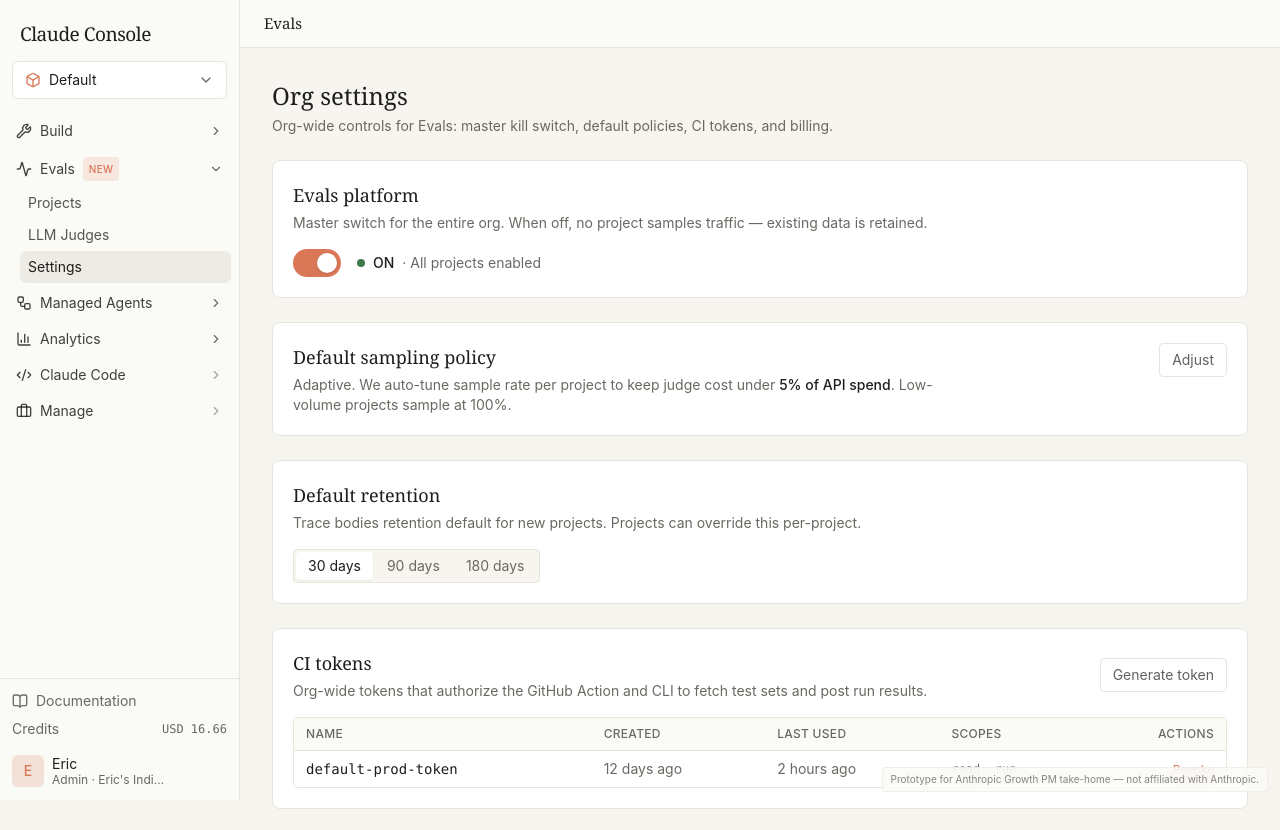
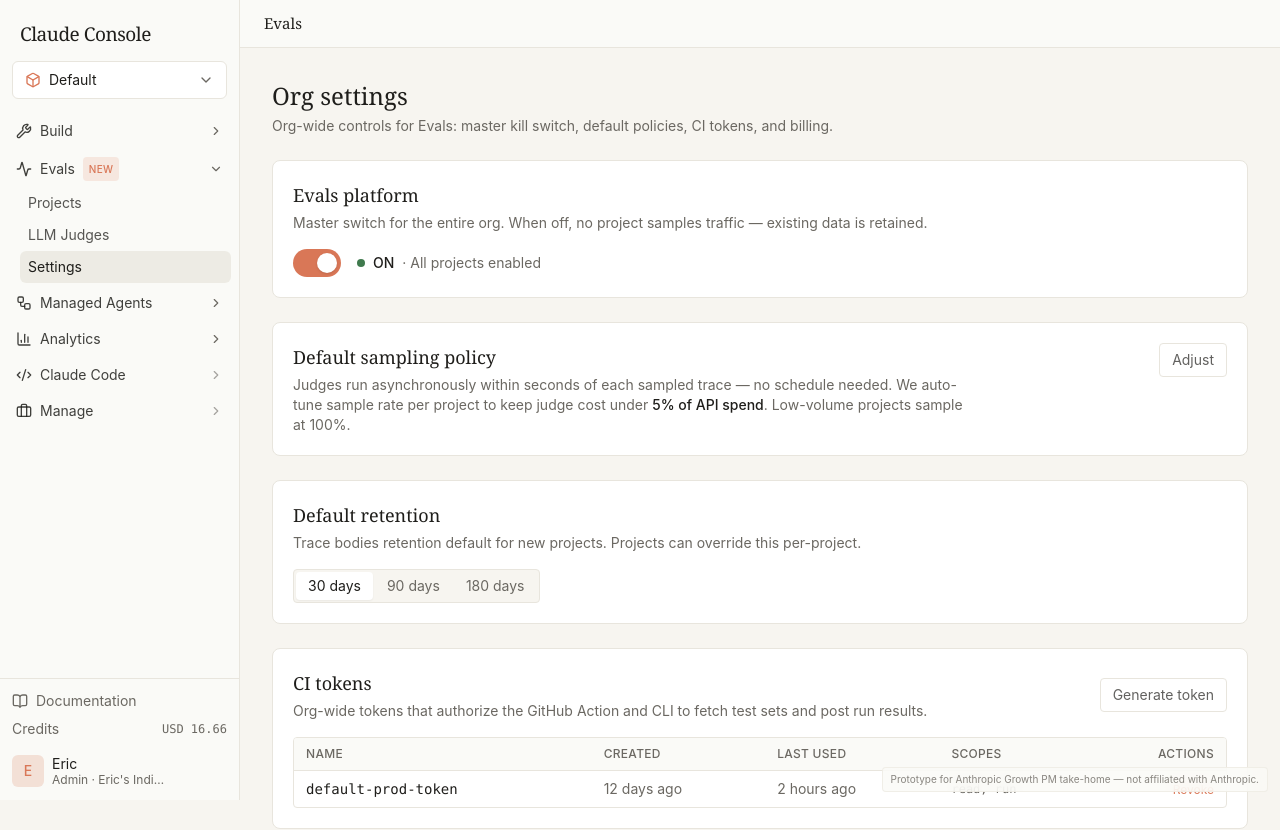
Before and after one commit to wealthwiselabs/anthropic-eval-prototype, a React (Vite) app: page /eval/settings in a window 1280 px wide. Shown: the top 830 px of the page. Built offline with nearby package versions, Linux system fonts and the light colour scheme; a web font is replaced by a local one.

Commit message:
block 31: clarify judge run cadence in sampling explainers (no setting)

```diff
--- a/src/views/OrgSettings.tsx
+++ b/src/views/OrgSettings.tsx
@@ -91,7 +91,8 @@ export function OrgSettings() {
           <div>
             <h2 className="font-serif text-lg text-ink">Default sampling policy</h2>
             <p className="text-sm text-muted mt-1 max-w-2xl">
-              Adaptive. We auto-tune sample rate per project to keep judge cost under{' '}
+              Judges run asynchronously within seconds of each sampled trace — no schedule needed.
+              We auto-tune sample rate per project to keep judge cost under{' '}
               <span className="font-medium text-ink">5% of API spend</span>. Low-volume projects sample at 100%.
             </p>
           </div>
--- a/src/views/Settings.tsx
+++ b/src/views/Settings.tsx
@@ -142,7 +142,8 @@ export function Settings() {
       <section className="bg-white border border-border rounded-lg p-5">
         <h2 className="font-serif text-lg text-ink">Sampling</h2>
         <p className="text-sm text-muted mt-1 max-w-2xl">
-          Inherits org default policy: adaptive, capped at 5% of API spend.{' '}
+          Judges run asynchronously within seconds of each sampled trace — no schedule needed.
+          Adjust sampling rate and filters to control coverage and cost.{' '}
           <Link to="/eval/settings" className="text-coral hover:underline font-medium">
             Adjust at org level →
           </Link>
```
